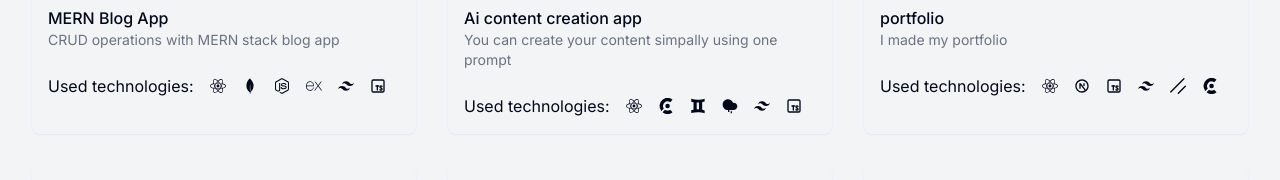
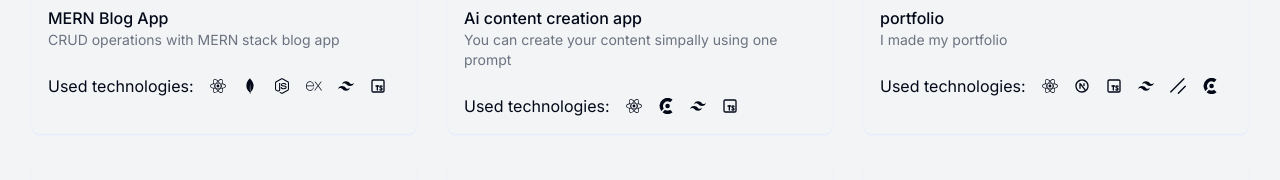
Before and after one commit to Pasindu9225/portfolio, a Next.js app: page / in a window 1280 px wide. Shown: the part 1883-2063 px from the top of the page. Built offline with nearby package versions, Linux system fonts and the light colour scheme; no server answers.

Commit message:
change icon

```diff
--- a/src/app/MyProject/page.tsx
+++ b/src/app/MyProject/page.tsx
@@ -46,8 +46,6 @@ const projects = [
     technology: [
       <FaReact key="react" />,
       <SiClerk key="clerk" />,
-      <GiGemini key="gemini" />,
-      <RiDrizzleFill key="drizzle" />,
       <RiTailwindCssFill key="tailwind" />,
       <TbBrandTypescript key="typescript" />,
     ],
```
